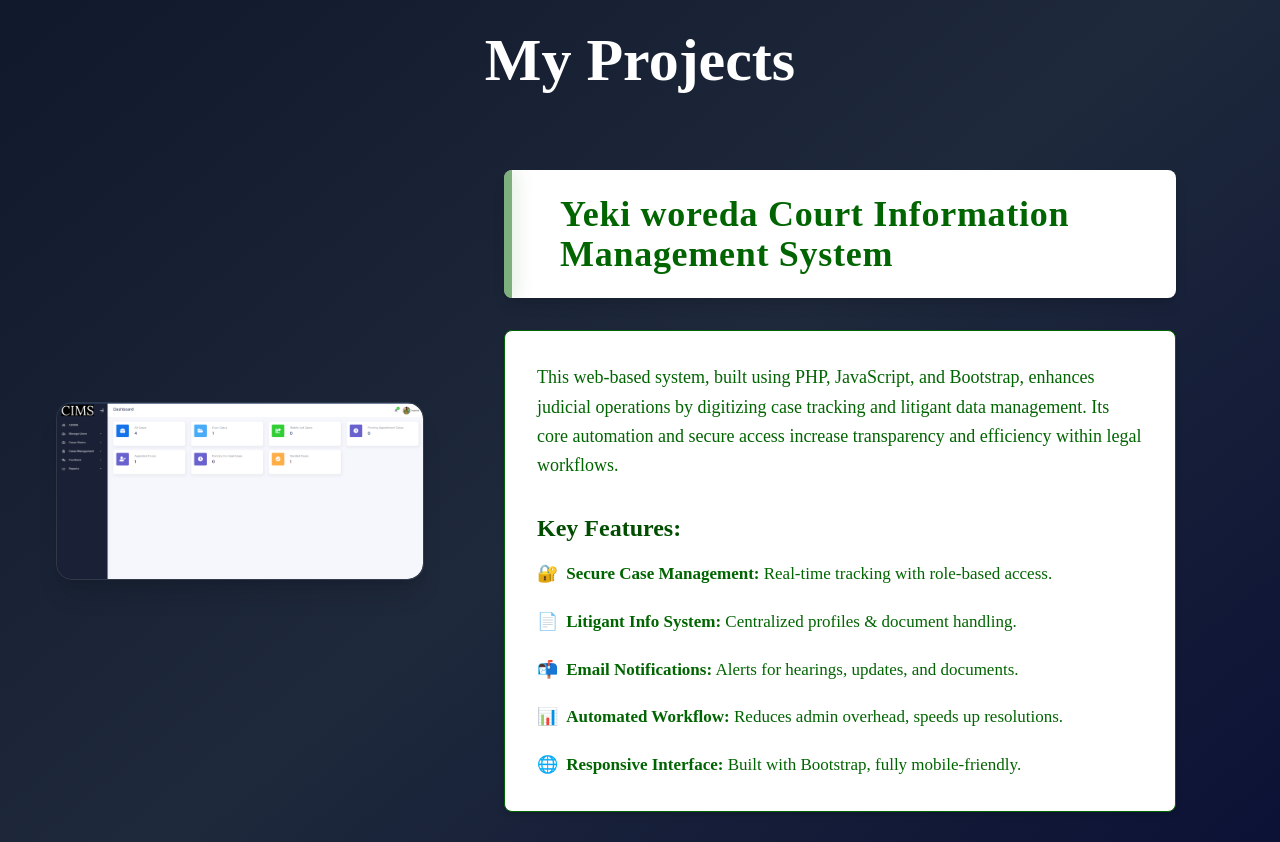
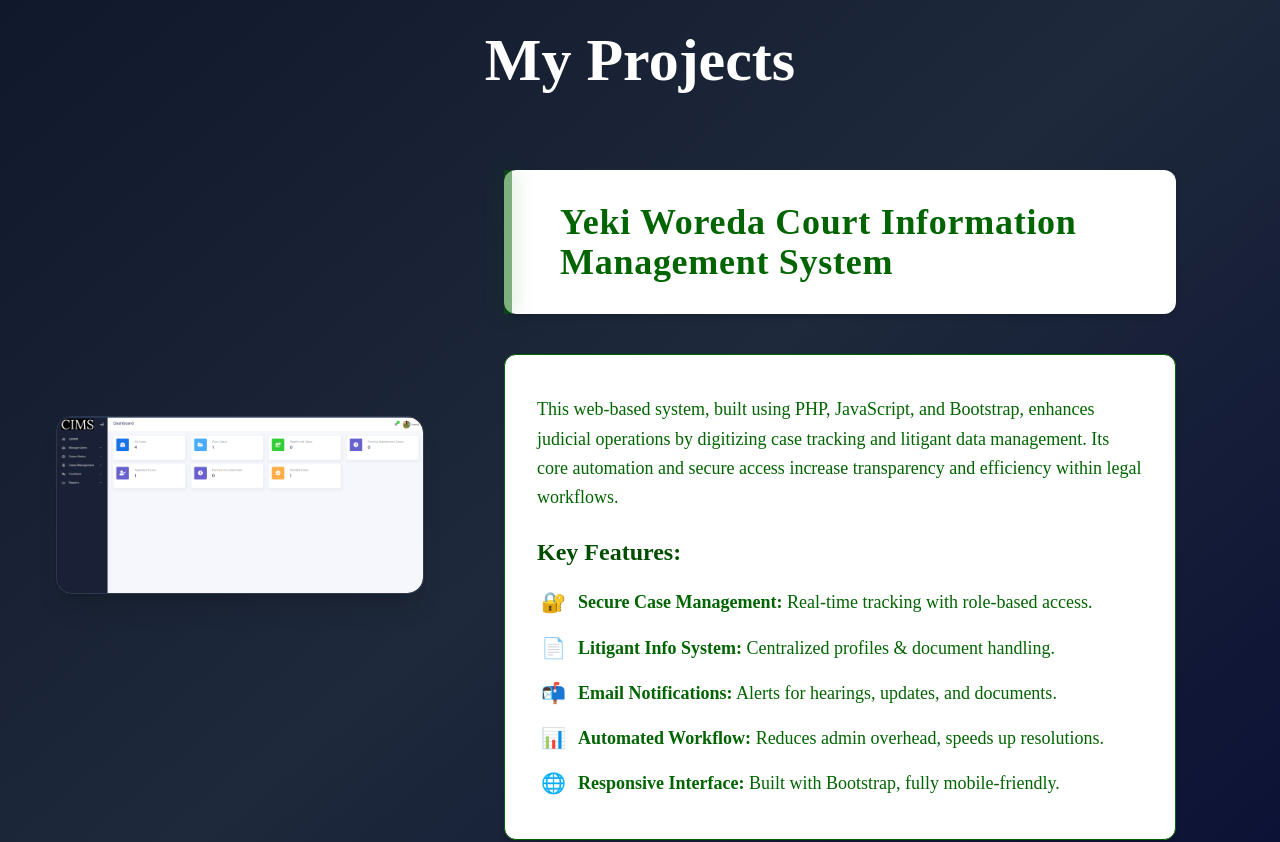
Before and after one commit to Ebenezer-seyoum/Personal-webiste, a Next.js app: page / in a window 1280 px wide. Shown: the part 4680-5522 px from the top of the page. Built offline with nearby package versions, Linux system fonts and the light colour scheme.

Commit message:
initial commit

```diff
--- a/components/About/AboutSectionOne.tsx
+++ b/components/About/AboutSectionOne.tsx
@@ -24,7 +24,7 @@ const AboutSectionOne = () => {
         >
           {/* Text Content */}
       <div className="w-full lg:w-8/12 max-w-[850px] text-left bg-slate-300 p-4 sm:p-6 md:p-8 rounded-lg">
-  <div className="space-y-5 sm:space-y-6 text-sm sm:text-base md:text-lg leading-relaxed sm:leading-7 md:leading-8 font-normal text-dark-green font-serif text-justify">
+  <div className="space-y-5 sm:space-y-6 text-sm sm:text-base md:text-lg leading-relaxed sm:leading-7 md:leading-8 font-normal text-2xl text-dark-green font-serif text-justify">
     <h1 className="text-2xl sm:text-3xl md:text-4xl font-extrabold mb-4 text-dark font-serif">About Me</h1>
 
     <p>
--- a/components/project/NewsLatterBox.tsx
+++ b/components/project/NewsLatterBox.tsx
@@ -5,7 +5,7 @@ import { motion } from "framer-motion";
 const CourtInfoSystem = () => {
   return (
     <motion.div
-      className="h-full p-6 sm:p-8 lg:p-10 xl:p-12 space-y-8"
+      className="w-full max-w-6xl mx-auto px-4 sm:px-6 lg:px-12 py-8 sm:py-12 space-y-10"
       initial={{ opacity: 0, y: 40 }}
       whileInView={{ opacity: 1, y: 0 }}
       transition={{ duration: 0.8 }}
@@ -14,7 +14,7 @@ const CourtInfoSystem = () => {
     >
       {/* Title Section */}
       <motion.div
-        className="relative rounded-lg px-6 py-6 shadow-lg overflow-hidden bg-white flex items-center"
+        className="relative bg-white rounded-xl px-4 py-6 sm:px-6 sm:py-8 shadow-md flex flex-col sm:flex-row items-start sm:items-center gap-4"
         initial={{ opacity: 0, x: -50 }}
         whileInView={{ opacity: 1, x: 0 }}
         transition={{ duration: 0.8, ease: "easeOut" }}
@@ -22,58 +22,47 @@ const CourtInfoSystem = () => {
       >
         <div className="absolute left-0 top-0 h-full w-2 bg-[#006400] animate-pulse shadow-[0_0_20px_rgba(0,100,0,0.5)]" />
         <motion.h3
-          className="ml-8 text-[#006400] text-4xl font-bold tracking-wide"
+          className="ml-6 sm:ml-8 text-[#006400] text-2xl sm:text-3xl lg:text-4xl font-bold tracking-wide"
           style={{ letterSpacing: '0.02em' }}
           initial={{ opacity: 0, x: -30 }}
           animate={{ opacity: 1, x: 0 }}
           transition={{ delay: 0.3, duration: 0.7, ease: "easeOut" }}
         >
-          Yeki woreda Court Information Management System
+          Yeki Woreda Court Information Management System
         </motion.h3>
       </motion.div>
 
       {/* Content Section */}
-      <div className="bg-white border border-gray-300 rounded-lg px-8 py-8 shadow-md text-[#006400]">
-        <p className="mb-8 text-[18px] leading-relaxed">
+      <div className="bg-white border border-gray-300 rounded-xl px-5 py-6 sm:px-8 sm:py-10 shadow-md text-[#006400] text-[17px] sm:text-[18px] leading-relaxed">
+        <p className="mb-6">
           This web-based system, built using PHP, JavaScript, and Bootstrap,
           enhances judicial operations by digitizing case tracking and litigant
           data management. Its core automation and secure access increase
           transparency and efficiency within legal workflows.
         </p>
 
-        <h4 className="text-2xl font-semibold mb-4 text-[#004d00]">Key Features:</h4>
+        <h4 className="text-xl sm:text-2xl font-semibold mb-5 text-[#004d00]">Key Features:</h4>
 
-        <ul className="space-y-5 text-[17px] leading-relaxed">
-          <li className="flex gap-2 items-start">
-            <span>🔐</span>
-            <span>
-              <strong>Secure Case Management:</strong> Real-time tracking with
-              role-based access.
-            </span>
+        <ul className="space-y-4 pl-1">
+          <li className="flex items-start gap-3">
+            <span className="text-xl">🔐</span>
+            <span><strong>Secure Case Management:</strong> Real-time tracking with role-based access.</span>
           </li>
-          <li className="flex gap-2 items-start">
-            <span>📄</span>
-            <span>
-              <strong>Litigant Info System:</strong> Centralized profiles & document handling.
-            </span>
+          <li className="flex items-start gap-3">
+            <span className="text-xl">📄</span>
+            <span><strong>Litigant Info System:</strong> Centralized profiles & document handling.</span>
           </li>
-          <li className="flex gap-2 items-start">
-            <span>📬</span>
-            <span>
-              <strong>Email Notifications:</strong> Alerts for hearings, updates, and documents.
-            </span>
+          <li className="flex items-start gap-3">
+            <span className="text-xl">📬</span>
+            <span><strong>Email Notifications:</strong> Alerts for hearings, updates, and documents.</span>
           </li>
-          <li className="flex gap-2 items-start">
-            <span>📊</span>
-            <span>
-              <strong>Automated Workflow:</strong> Reduces admin overhead, speeds up resolutions.
-            </span>
+          <li className="flex items-start gap-3">
+            <span className="text-xl">📊</span>
+            <span><strong>Automated Workflow:</strong> Reduces admin overhead, speeds up resolutions.</span>
           </li>
-          <li className="flex gap-2 items-start">
-            <span>🌐</span>
-            <span>
-              <strong>Responsive Interface:</strong> Built with Bootstrap, fully mobile-friendly.
-            </span>
+          <li className="flex items-start gap-3">
+            <span className="text-xl">🌐</span>
+            <span><strong>Responsive Interface:</strong> Built with Bootstrap, fully mobile-friendly.</span>
           </li>
         </ul>
       </div>
```
